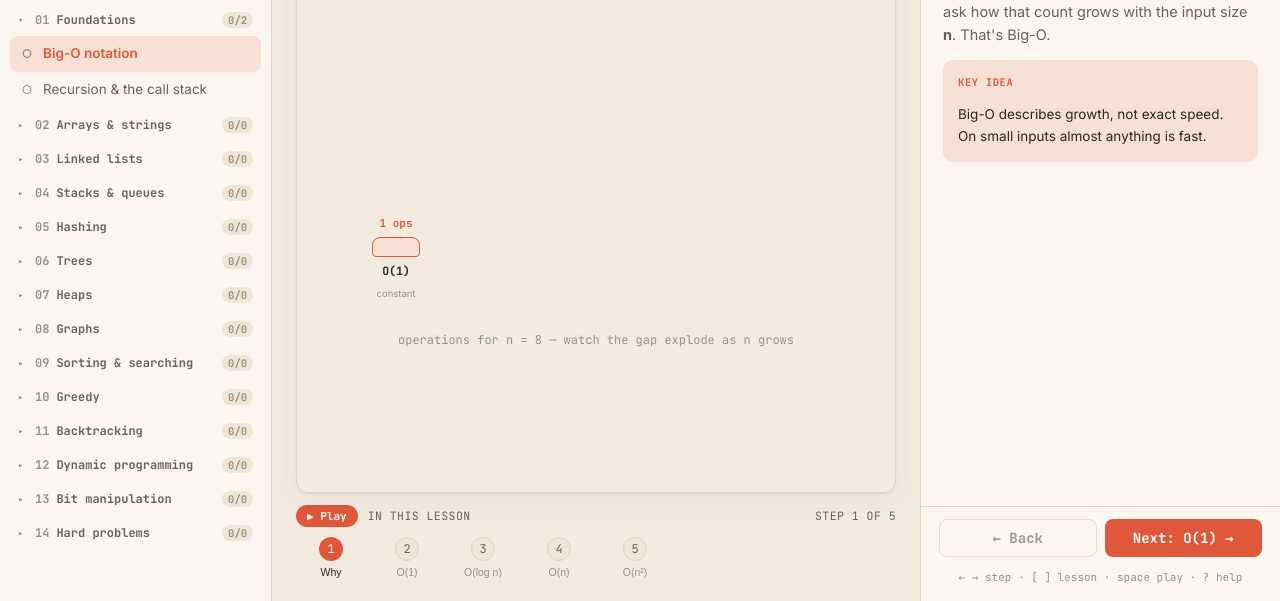
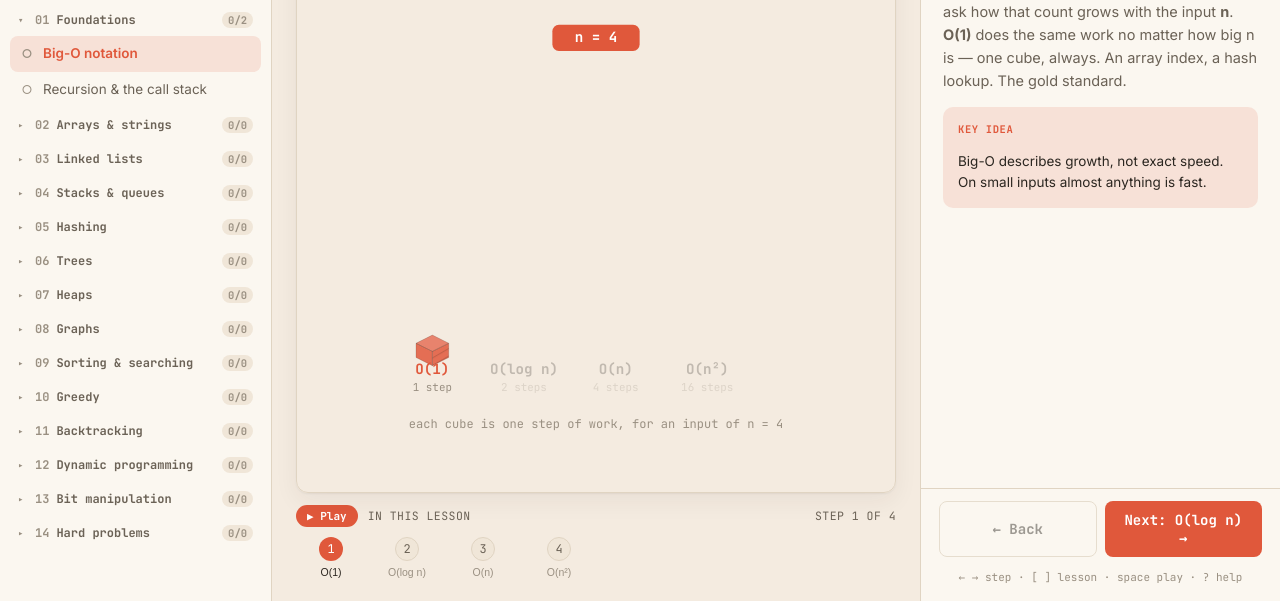
Before and after one commit to SHIVAM-SHARMA-766/dev2ops-learn, an Astro site: page /algorithms/foundations/big-o-notation in a window 1280 px wide. Shown: the part 200-801 px from the top of the page. Built offline with nearby package versions, Linux system fonts and the light colour scheme; Astro itself is replaced by a stand-in of ours.

Commit message:
Tailor-made Big-O visual (bespoke isometric cube towers)
Prove the per-lesson tailor-made approach (how the reference apps craft one bespoke visual per concept): bigOBlocks is a purpose-built widget for the Big-O lesson — isometric 3D cube towers per complexity class with hatched faces, one cube per step, so O(n^2) literally towers over O(1). Replaces the generic sizeScale on that lesson. This is the pattern for making each flagship lesson custom-crafted rather than reusing a generic widget.

```diff
--- a/courses/algorithms/foundations/big-o-notation.yml
+++ b/courses/algorithms/foundations/big-o-notation.yml
@@ -5,56 +5,51 @@ difficulty: beginner
 order: 1
 
 scene:
-  widget: sizeScale
-  unit: " ops"
-  caption: "operations for n = 8 — watch the gap explode as n grows"
+  widget: bigOBlocks
+  nLabel: "n = 4"
+  caption: "each cube is one step of work, for an input of n = 4"
   items:
-    - { label: "O(1)", mb: 1, note: constant }
-    - { label: "O(log n)", mb: 3, note: logarithmic }
-    - { label: "O(n)", mb: 8, note: linear }
-    - { label: "O(n log n)", mb: 24, note: linearithmic }
-    - { label: "O(n²)", mb: 64, note: quadratic }
+    - { label: "O(1)", blocks: 1 }
+    - { label: "O(log n)", blocks: 2 }
+    - { label: "O(n)", blocks: 4 }
+    - { label: "O(n²)", blocks: 16 }
 
 steps:
-  - kind: CONCEPT
-    title: Count steps, not seconds
-    label: Why
-    body: >
-      How fast is an algorithm? Seconds depend on the machine. So instead we count
-      **steps** and ask how that count grows with the input size **n**. That's
-      Big-O.
-    callout:
-      kind: KEY IDEA
-      text: Big-O describes growth, not exact speed. On small inputs almost anything is fast.
-
   - kind: CONCEPT
     title: O(1) — constant
     label: O(1)
     body: >
-      **O(1)** does the same work no matter how big n is — array index, hash
-      lookup. One step, always. The gold standard.
+      How fast is an algorithm? Seconds depend on the machine, so we count
+      **steps** instead, and ask how that count grows with the input **n**.
+      **O(1)** does the same work no matter how big n is — one cube, always. An
+      array index, a hash lookup. The gold standard.
+    callout:
+      kind: KEY IDEA
+      text: Big-O describes growth, not exact speed. On small inputs almost anything is fast.
 
   - kind: CONCEPT
     title: O(log n) — logarithmic
     label: O(log n)
     body: >
       **O(log n)** halves the problem each step — binary search, balanced trees.
-      Double n and you add just **one** more step. Wonderfully scalable.
+      At n = 4 that's just **2** steps; double n and you add only **one** more
+      cube. Wonderfully scalable.
 
   - kind: CONCEPT
-    title: O(n) and O(n log n)
+    title: O(n) — linear
     label: O(n)
     body: >
-      **O(n)** touches every item once (a scan). **O(n log n)** is the sweet spot
-      for good sorts (merge, heap) — a scan times a logarithmic factor.
+      **O(n)** touches every item once — a scan. 4 items, 4 cubes. (The good
+      sorts are **O(n log n)**: a scan times a logarithmic factor — merge, heap,
+      quicksort.)
 
   - kind: PROBLEM
     title: O(n²) — the trap
     label: O(n²)
     body: >
-      **O(n²)** compares every item with every other — nested loops. At n = 8
-      it's 64 ops; at n = 1000 it's a **million**. This is the complexity that
-      quietly kills performance at scale.
+      **O(n²)** compares every item with every other — nested loops. At n = 4 it's
+      already **16** cubes; at n = 1000 it's a **million**. This is the complexity
+      that quietly kills performance at scale.
     callout:
       kind: TAKEAWAY
       text: On big inputs the class is everything. An O(n log n) solution crushes an O(n²) one.
--- /dev/null
+++ b/src/islands/widgets/BigOBlocks.jsx
@@ -0,0 +1,65 @@
+// BigOBlocks — a bespoke, tailor-made visual for the Big-O lesson: each
+// complexity class is an isometric tower of hatched 3D cubes (the number of
+// "steps" for the current n). Not a generic chart — purpose-built for this one
+// concept, the way the reference apps craft a visual per lesson.
+import React from 'react';
+
+const HW = 15, HH = 7.5, BH = 13; // cube half-width, half-top-height, body height
+
+function Cube({ cx, topY, tone, active }) {
+  const base = active ? 'var(--accent)' : 'var(--ink-soft)';
+  const top = `M${cx},${topY - HH} L${cx + HW},${topY} L${cx},${topY + HH} L${cx - HW},${topY} Z`;
+  const left = `M${cx - HW},${topY} L${cx},${topY + HH} L${cx},${topY + HH + BH} L${cx - HW},${topY + BH} Z`;
+  const right = `M${cx + HW},${topY} L${cx},${topY + HH} L${cx},${topY + HH + BH} L${cx + HW},${topY + BH} Z`;
+  return (
+    <g>
+      <path d={top} fill={base} opacity={active ? 0.95 : 0.5} />
+      <path d={top} fill="#fff" opacity="0.22" />
+      <path d={left} fill={base} opacity={active ? 0.85 : 0.42} />
+      <path d={right} fill={base} opacity={active ? 0.85 : 0.42} />
+      <path d={right} fill="url(#bigoHatch)" opacity={active ? 0.9 : 0.4} />
+      <path d={`${top} ${left} ${right}`} fill="none" stroke="var(--ink)" strokeOpacity="0.18" strokeWidth="0.8" />
+    </g>
+  );
+}
+
+export default function BigOBlocks({ items = [], nLabel, caption, activeStep = 0 }) {
+  const cols = items.length;
+  const gap = 84;
+  const startX = 70;
+  const groundY = 300;
+
+  return (
+    <div className="w-bigo">
+      <svg viewBox="0 0 440 340" className="bigo-svg" preserveAspectRatio="xMidYMid meet">
+        <defs>
+          <pattern id="bigoHatch" patternUnits="userSpaceOnUse" width="6" height="6" patternTransform="rotate(60)">
+            <line x1="0" y1="0" x2="0" y2="6" stroke="#000" strokeOpacity="0.16" strokeWidth="2" />
+          </pattern>
+        </defs>
+        {nLabel && (
+          <g>
+            <rect x="180" y="8" width="80" height="24" rx="6" fill="var(--accent)" />
+            <text x="220" y="24" textAnchor="middle" fontFamily="var(--font-mono)" fontSize="13" fontWeight="700" fill="var(--accent-ink)">{nLabel}</text>
+          </g>
+        )}
+        {items.map((it, i) => {
+          const cx = startX + i * gap;
+          const revealed = activeStep >= i;
+          const active = activeStep === i;
+          const count = revealed ? it.blocks : 0;
+          return (
+            <g key={i} style={{ transition: 'opacity 0.3s' }} opacity={revealed ? 1 : 0.25}>
+              {Array.from({ length: count }, (_, k) => (
+                <Cube key={k} cx={cx} topY={groundY - k * BH} tone={it.tone} active={active} />
+              ))}
+              <text x={cx} y={groundY + 28} textAnchor="middle" fontFamily="var(--font-mono)" fontSize="13" fontWeight="700" fill={active ? 'var(--accent)' : 'var(--ink)'}>{it.label}</text>
+              <text x={cx} y={groundY + 44} textAnchor="middle" fontFamily="var(--font-mono)" fontSize="10" fill="var(--ink-faint)">{it.blocks} {it.blocks === 1 ? 'step' : 'steps'}</text>
+            </g>
+          );
+        })}
+      </svg>
+      {caption && <div className="w-caption mono">{caption}</div>}
+    </div>
+  );
+}
--- a/src/islands/widgets/index.jsx
+++ b/src/islands/widgets/index.jsx
@@ -18,6 +18,7 @@ import SizeScale from './SizeScale.jsx';
 import ProblemScene from './ProblemScene.jsx';
 import IconReveal from './IconReveal.jsx';
 import PacketJourney from './PacketJourney.jsx';
+import BigOBlocks from './BigOBlocks.jsx';
 
 // 3D pulls in three.js (~600KB); load it only when a 3D scene is actually shown,
 // as its own chunk, so the other 72 lessons never download it. Client-only.
@@ -56,6 +57,7 @@ const REGISTRY = {
   iconReveal: IconReveal,
   packetJourney: PacketJourney,
   layers3d: Lazy3D,
+  bigOBlocks: BigOBlocks,
 };
 
 export function Scene({ scene, activeStep, steps }) {
--- a/src/styles/player.css
+++ b/src/styles/player.css
@@ -476,6 +476,10 @@
 .size-label { font-size: 11.5px; font-weight: 600; text-align: center; }
 .size-note { font-size: 9.5px; color: var(--ink-faint); text-align: center; max-width: 84px; }
 
+/* BigOBlocks — bespoke isometric Big-O towers */
+.w-bigo { width: 100%; max-width: 480px; display: flex; flex-direction: column; align-items: center; gap: 14px; }
+.bigo-svg { width: 100%; height: auto; overflow: visible; }
+
 /* soft entrance when a lesson page loads */
 .stage__head { animation: d2o-rise 0.4s cubic-bezier(.2,.7,.3,1) both; }
 .stage__canvas { animation: d2o-rise 0.5s cubic-bezier(.2,.7,.3,1) 0.06s both; }
```
